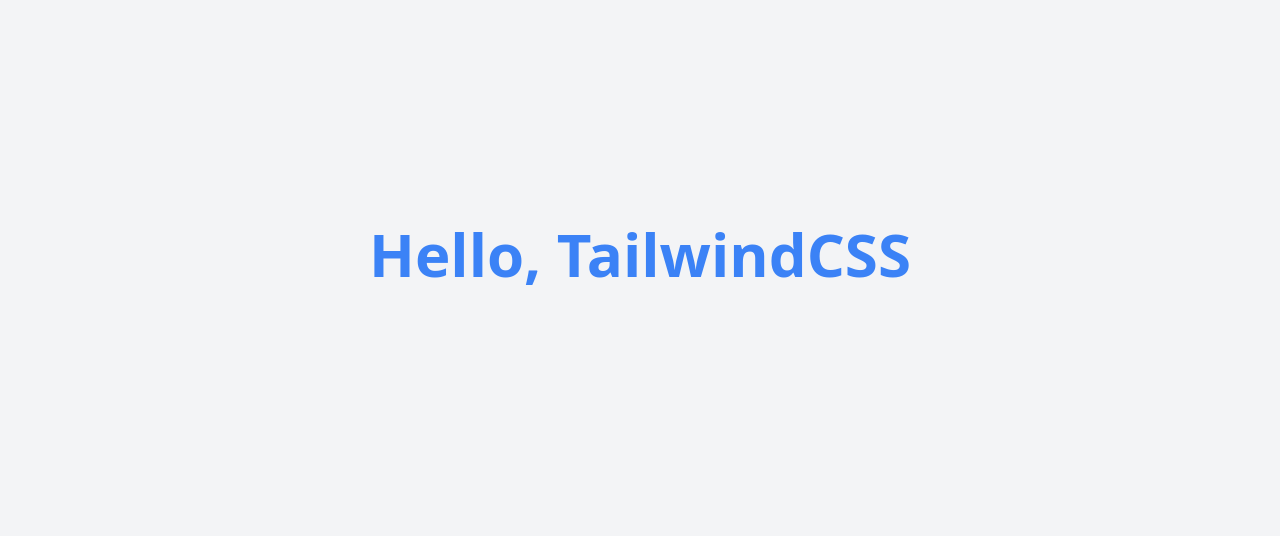
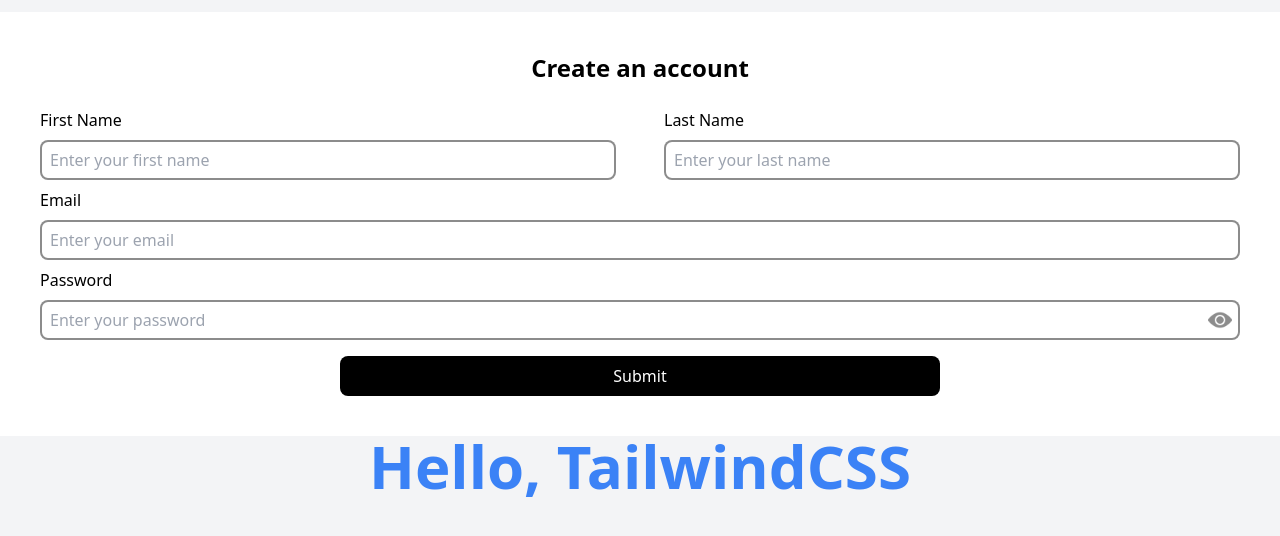
Before and after one commit to JCarlosMtzZ/InVenta-WebApp, a React (Vite) app: page / in a window 1280 px wide. Shown: the part 146-682 px from the top of the page. Built offline with nearby package versions, Linux system fonts and the light colour scheme.

Commit message:
Signup form v1

```diff
--- a/src/App.jsx
+++ b/src/App.jsx
@@ -1,8 +1,10 @@
+import SignupForm from "./components/SignupForm.jsx"
 
 function App() {
 
   return (
-    <div className="w-[100vw] h-[100vh] bg-gray-100 flex justify-center items-center ">
+    <div className="w-[100vw] h-[100vh] bg-gray-100 flex flex-col justify-center items-center ">
+      <SignupForm />
       <h1 className="text-6xl font-bold text-blue-500">Hello, TailwindCSS</h1>
     </div>
   )
--- /dev/null
+++ b/src/components/SignupForm.jsx
@@ -0,0 +1,135 @@
+import viewIcon from '../assets/icons/view-pass.png';
+import hideIcon from '../assets/icons/hide-pass.png';
+import { useState } from "react";
+
+function SignupForm() {
+
+  const [formData, setFormData] = useState({
+    firstName: '',
+    lastName: '',
+    email: '',
+    password: ''
+  });
+  const [showPassword, setShowPassword] = useState(false);
+  const [isFormProcessing, setisFormProcessing] = useState(false);
+
+  const handleInputChange = (e) => {
+    const { name, value } = e.target;
+    setFormData({
+      ...formData,
+      [name]: value,
+    });
+  };
+
+  const handleSubmit = () => {
+    fetch('http://localhost:3001/admins/', {
+      method: 'POST',
+      headers: {
+        'Content-Type': 'application/json'
+      },
+      body: JSON.stringify(formData)
+    })
+    .then(response => response.json())
+    .then(data => {
+      console.log('Success:', data);
+    })
+    .catch(error => {
+      console.error('Error:', error);
+    });
+  };
+
+  const handleShowPassword = () => {
+    if (showPassword)
+      setShowPassword(false);
+    else
+      setShowPassword(true);
+  };
+
+  return (
+    <div className='w-[100%]'>
+      <div className="p-10 flex flex-col relative bg-white">
+        <div className="mb-4 text-2xl font-semibold text-center">
+          Create an account
+        </div>
+        <div className='flex'>
+          <div className='w-[48%] flex flex-col mr-[2%]'>
+            <label htmlFor="firstName" className="my-2">First Name</label>
+            <input
+              type="text"
+              id="firstName"
+              name="firstName"
+              placeholder="Enter your first name"
+              value={formData.firstName}
+              onChange={handleInputChange}
+              className="p-2 h-10 border-solid border-2 border-black border-opacity-45 rounded-lg"
+            />
+          </div>
+          <div className='w-[48%] flex flex-col ml-[2%]'>
+            <label htmlFor="lastName" className="my-2">Last Name</label>
+            <input
+              type="text"
+              id="lastName"
+              name="lastName"
+              placeholder="Enter your last name"
+              value={formData.lastName}
+              onChange={handleInputChange}
+              className="p-2 h-10 border-solid border-2 border-black border-opacity-45 rounded-lg"
+            />
+          </div>
+        </div>
+        <label htmlFor="email" className="my-2">Email</label>
+        <input
+          type="email"
+          id="email"
+          name="email"
+          placeholder="Enter your email"
+          value={formData.email}
+          onChange={handleInputChange}
+          className="p-2 h-10 border-solid border-2 border-black border-opacity-45 rounded-lg"
+        />
+        <div>
+          <label htmlFor="password" className="block my-2">Password</label>
+          <input
+            type={showPassword ? "text" : "password"}
+            id="password"
+            name="password"
+            placeholder="Enter your password"
+            value={formData.password}
+            onChange={handleInputChange}
+            className="w-[100%] p-2 h-10 border-solid border-2 border-black border-opacity-45 rounded-lg"
+          />
+          <button
+            type="button"
+            id="togglePassword"
+            onClick={handleShowPassword}
+            className="p-2 h-10 absolute right-10"
+          >
+            <div className="relative">
+              <img
+                className={`w-6 transition-opacity duration-350 hover:drop-shadow-md ${showPassword ? 'opacity-0' : 'opacity-45'}`}
+                src={viewIcon}
+                alt="View Icon"
+              />
+              <img
+                className={`w-6 transition-opacity duration-350 hover:drop-shadow-md absolute top-0 left-0 ${showPassword ? 'opacity-45' : 'opacity-0'}`}
+                src={hideIcon}
+                alt="Hide Icon"
+              />
+            </div>
+          </button>
+        </div>
+        <button
+          type="button"
+          onClick={handleSubmit}
+          className="h-10 w-[50%] mt-4 bg-black text-white rounded-lg self-center
+            hover:bg-white hover:text-black hover:border-black hover:border-2
+            transition"
+        >
+          Submit
+        </button>
+      </div>
+    </div>
+  );
+};
+
+export default SignupForm;
```
Also changed, not shown: src/assets/icons/hide-pass.png (added), src/assets/icons/view-pass.png (added).
